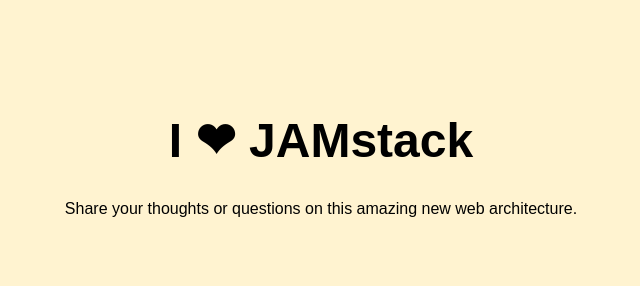
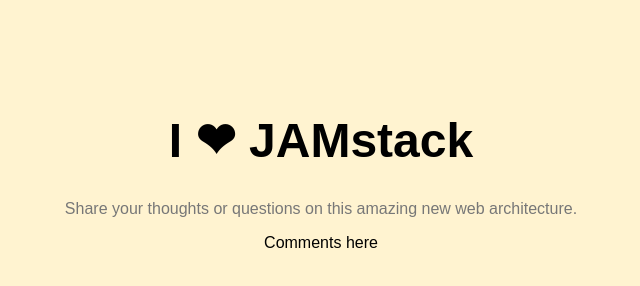
Before and after one commit to CkBeam/simplejam, a plain HTML site: page index.html in a window 1280 px wide. Shown: the whole page, without its empty margins (319-959 px from the left). Drawn offline with Linux system fonts and the light colour scheme.

Commit message:
add comments

```diff
--- a/index.html
+++ b/index.html
@@ -9,8 +9,10 @@
 	</head>
 	<body>
 		<h1>I ❤ JAMstack</h1>
-		<div>
+		<p>
 			Share your thoughts or questions on this amazing new web architecture.
-		</div>
+		</p>
+
+		Comments here
 	</body>
 </html>
```
